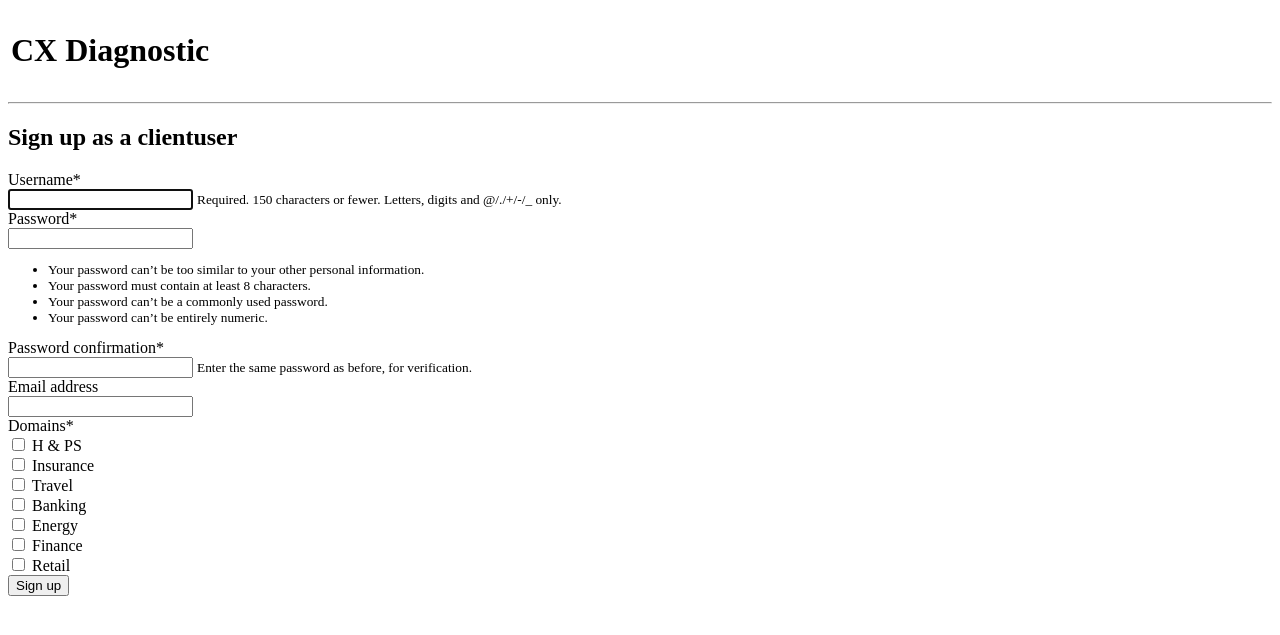
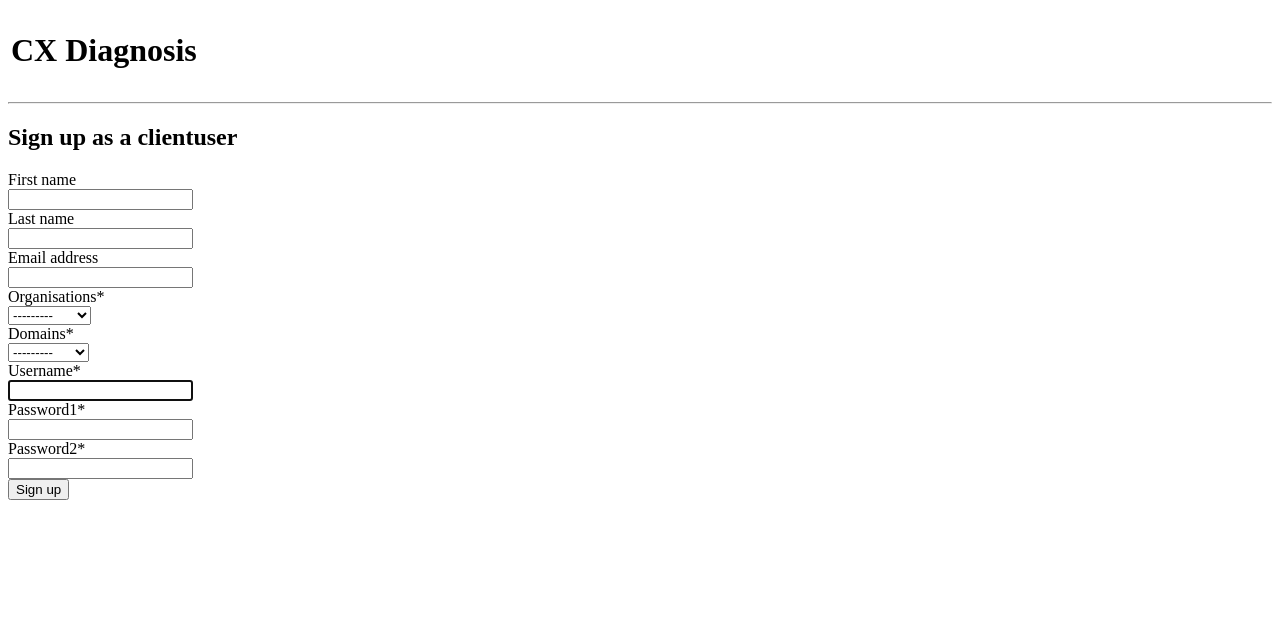
Before and after one commit to mynewprj/cxd, a Django app: page /cxaccounts/client/signup/ in a window 1280 px wide. Shown: the top 635 px of the page. Run offline with Django 3.2, Linux system fonts and the light colour scheme; data comes from the database, SQL or seed files in the repository; some libraries are stand-ins or nearby versions.

Commit message:
signup page with droup list and extra field pushed to dev1 branch

```diff
--- a/cxcontainer/cxdiagnosis/forms.py
+++ b/cxcontainer/cxdiagnosis/forms.py
@@ -1,7 +1,9 @@
 from django import forms
 from django.contrib.auth.forms import UserCreationForm
 from django.db import transaction
-from cxdiagnosis.models import (ClientUser, User, Domain)
+from django.forms.utils import ValidationError
+
+from cxdiagnosis.models import (ClientUser, User, Domain, Organisation)
 
 # class ClientUserSignUpForm(UserCreationForm):
 #     domain = forms.ModelChoiceField(
@@ -10,15 +12,23 @@ from cxdiagnosis.models import (ClientUser, User, Domain)
 #         # required=True
 #     )
 class ClientUserSignUpForm(UserCreationForm):
-    domains = forms.ModelMultipleChoiceField(
-        queryset=Domain.objects.all(),
-        widget=forms.CheckboxSelectMultiple,
+    domains = forms.ModelChoiceField(
+        queryset=Domain.objects.all().order_by('name'),
+        # widget=forms.Select,
         required=True
     )
+    organisations = forms.ModelChoiceField(
+        queryset=Organisation.objects.all().order_by('name'),
+        # widget=forms.Select,
+        required=True
+    )
+    username = forms.CharField(help_text=False)
+    password1 = forms.CharField(widget=forms.PasswordInput, help_text=False)
+    password2 = forms.CharField(widget=forms.PasswordInput, help_text=False)
 
     class Meta(UserCreationForm.Meta):
         model = User
-        fields = ('username', 'password1', 'password2', 'email', 'domains')
+        fields = ('first_name', 'last_name', 'email', 'organisations', 'domains', 'username', 'password1', 'password2',)
 
     @transaction.atomic
     def save(self):
@@ -26,7 +36,9 @@ class ClientUserSignUpForm(UserCreationForm):
         user.is_clientuser = True
         user.save()
         clientuser = ClientUser.objects.create(user=user)
-        clientuser.domains.add(*self.cleaned_data.get('domains'))
+        clientuser.organisations = self.cleaned_data.get('organisations')
+        clientuser.domains = self.cleaned_data.get('domains')
+        clientuser.save()
         return user
 
 # from django import forms
--- a/cxcontainer/cxdiagnosis/models.py
+++ b/cxcontainer/cxdiagnosis/models.py
@@ -20,25 +20,33 @@ class Domain(models.Model):
     def __str__(self):
         return self.name
 
+class Organisation(models.Model):
+    name = models.CharField(max_length=50)
+
+    def __str__(self):
+        return self.name
+
 class CapabilityArea(models.Model):
     owner = models.ForeignKey(User, on_delete=models.CASCADE, related_name='capabilityareas')
     name = models.CharField(max_length=255)
     domain = models.ForeignKey(Domain, on_delete=models.CASCADE, related_name='capabilityareas')
+    organisation = models.ForeignKey(Organisation, on_delete=models.CASCADE, related_name='capabilityareas')
 
     def __str__(self):
         return self.name
-
-class Question(models.Model):
-    capabilityarea = models.ForeignKey(CapabilityArea, on_delete=models.CASCADE, related_name='questions')
-    text = models.CharField('Question', max_length=255)
-
-    def __str__(self):
-        return self.text
+#
+# class Question(models.Model):
+#     capabilityarea = models.ForeignKey(CapabilityArea, on_delete=models.CASCADE, related_name='questions')
+#     text = models.CharField('Question', max_length=255)
+#
+#     def __str__(self):
+#         return self.text
 
 class ClientUser(models.Model):
     user = models.OneToOneField(User, on_delete=models.CASCADE, primary_key=True)
-    capabilityareas = models.ManyToManyField(CapabilityArea, through='ResultsOfCapabilityArea')
-    domains = models.ManyToManyField(Domain, related_name='clientuser_domains')
+    # capabilityareas = models.ManyToManyField(CapabilityArea, through='ResultsOfCapabilityArea')
+    domains = models.ForeignKey(Domain, on_delete=models.SET_NULL, null=True)
+    organisations = models.ForeignKey(Organisation, on_delete=models.SET_NULL, null=True)
 
     # def get_unanswered_questions(self, quiz):
     #     answered_questions = self.quiz_answers \
@@ -50,8 +58,8 @@ class ClientUser(models.Model):
     def __str__(self):
         return self.user.username
 
-class ResultsOfCapabilityArea(models.Model):
-    clientuser = models.ForeignKey(ClientUser, on_delete=models.CASCADE, related_name='result_of_capability_areas')
-    capabilityarea = models.ForeignKey(CapabilityArea, on_delete=models.CASCADE, related_name='result_of_capability_areas')
-    score = models.FloatField()
-    date = models.DateTimeField(auto_now_add=True)
+# class ResultsOfCapabilityArea(models.Model):
+#     clientuser = models.ForeignKey(ClientUser, on_delete=models.CASCADE, related_name='result_of_capability_areas')
+#     capabilityarea = models.ForeignKey(CapabilityArea, on_delete=models.CASCADE, related_name='result_of_capability_areas')
+#     score = models.FloatField()
+#     date = models.DateTimeField(auto_now_add=True)
--- a/cxcontainer/cxdiagnosis/templates/clientuser/capability_area_list.html
+++ b/cxcontainer/cxdiagnosis/templates/clientuser/capability_area_list.html
@@ -24,7 +24,7 @@
           </tr>
         {% empty %}
           <tr>
-            <td class="bg-light text-center font-italic" colspan="4">No quiz matching your interests right now.</td>
+            <td class="bg-light text-center font-italic" colspan="4">No capability matching your domain right now.</td>
           </tr>
         {% endfor %}
       </tbody>
--- a/cxcontainer/cxdiagnosis/templates/clientuser/client.html
+++ /dev/null
@@ -1 +0,0 @@
-     <h2>Client page, Welcome to Django!</h2>
--- a/cxcontainer/cxdiagnosis/urls.py
+++ b/cxcontainer/cxdiagnosis/urls.py
@@ -9,10 +9,8 @@ urlpatterns = [
         path('', clientuser.CapabilityAreaList.as_view(), name='capability_area_list'),
         # path('domains/', clientuser.ClinetsDomain.as_view(), name='clinet_domains'),
         # path('result/', clientuser.ResultsOfCapabilityArea.as_view(), name='result_of_capability_area_list'),
-        path('capabilityarea/<int:pk>/', clientuser.capability_area_quiz, name='capability_area_quiz'),
+        # path('capabilityarea/<int:pk>/', clientuser.capability_area_quiz, name='capability_area_quiz'),
     ], 'cxdiagnosis'), namespace='clientuser')),
 
-    path('hello/', clientuser.hello),
-    path('clienthello/', clientuser.client_hello, name='clienthello'),
 
 ]
--- a/cxcontainer/cxdiagnosis/views/clientuser.py
+++ b/cxcontainer/cxdiagnosis/views/clientuser.py
@@ -32,33 +32,24 @@ class CapabilityAreaList(ListView):
     template_name = 'clientuser/capability_area_list.html'
     # template_name = 'home.html'
 
-    def get_queryset(self):
-        clientuser = self.request.user.clientuser
-        clientuser_domains = clientuser.domains.values_list('pk', flat=True)
-        result_of_capability_areas = clientuser.capabilityareas.values_list('pk', flat=True)
-        queryset = CapabilityArea.objects.filter(domain__in=clientuser_domains) \
-            .exclude(pk__in=result_of_capability_areas) \
-            .annotate(questions_count=Count('questions')) \
-            .filter(questions_count__gt=0)
-        return queryset
+    # def get_queryset(self):
+    #     clientuser = self.request.user.clientuser
+    #     clientuser_domains = clientuser.domains.values_list('pk', flat=True)
+    #     clientuser_organisations = clientuser.organisations.values_list('pk', flat=True)
+    #     result_of_capability_areas = clientuser.capabilityareas.values_list('pk', flat=True)
+    #     queryset = CapabilityArea.objects.filter(domain__in=clientuser_domains) \
+    #         .filter(organisation__in=clientuser_organisations) \
+    #         .exclude(pk__in=result_of_capability_areas) \
+    #         .annotate(questions_count=Count('questions')) \
+    #         .filter(questions_count__gt=0)
+    #     return queryset
 
-@login_required
-@clientuser_required
-def capability_area_quiz(request, pk):
-    capability_area_quiz = get_object_or_404(Quiz, pk=pk)
-    clientuser = request.user.clientuser
-
-    # if clientuser.capabilityareas.filter(pk=pk).exists():
-        # return render(request, 'students/capability_area_quiz.html')
-    return render(request, 'clientuser/capability_area_quiz.html')
-
-
-# Create your views here.
-from django.http import HttpResponse, HttpResponseNotFound
-def hello(request):
-    return HttpResponse("<h2>Hello, Welcome to Django!</h2>")
-def client_user(request):
-    return render(request, "clientuser/client.html")
-def client_hello(request):
-   now=time.strftime("%d/%m/%Y %H:%M:%S")
-   return render(request, "clientuser/clienthello.html", {"today" : now})
+# @login_required
+# @clientuser_required
+# def capability_area_quiz(request, pk):
+#     capability_area_quiz = get_object_or_404(Quiz, pk=pk)
+#     clientuser = request.user.clientuser
+#
+#     # if clientuser.capabilityareas.filter(pk=pk).exists():
+#         # return render(request, 'students/capability_area_quiz.html')
+#     return render(request, 'clientuser/capability_area_quiz.html')
--- a/cxcontainer/cxdiagnosis/views/signup.html
+++ /dev/null
@@ -1,6 +0,0 @@
-{% extends 'base.html' %}
-
-{% block content %}
-  <h2>New user? Create account: </h2>
-  <a href="{% url 'client_signup' %}" class="btn btn-client btn-lg" role="button">client signup</a>
-{% endblock %}
--- a/cxcontainer/cxproject/settings.py
+++ b/cxcontainer/cxproject/settings.py
@@ -39,6 +39,7 @@ INSTALLED_APPS = [
     'django.contrib.staticfiles',
     'cxdiagnosis',
     'crispy_forms',
+    'admin_auto_filters',
 
 ]
 
--- /dev/null
+++ b/cxcontainer/requirements.txt
@@ -0,0 +1,4 @@
+Django==2.0.1
+django-crispy-forms==1.7.0
+django-admin-autocomplete-filter==0.2
+pytz==2017.3
--- a/cxcontainer/templates/base.html
+++ b/cxcontainer/templates/base.html
@@ -2,15 +2,23 @@
 <html lang="en">
   <head>
     <meta charset="utf-8">
-    <title>{% block title %} CX Diagnostic {% endblock %}</title>
+    <title>{% block title %} CX Diagnosis {% endblock %}</title>
   </head>
   <body>
     <header>
       <table>
         <tr>
-          <td style="width: 98%"><h1>CX Diagnostic</h1></td>
+          <td style="width: 85%"><h1>CX Diagnosis</h1></td>
           {% if user.is_authenticated %}
-            <td><a href="{% url 'logout' %}">logout</a></td>
+            {% if user.is_clientuser %}
+              <td style="width: 10%"><a>Client User ID : </a></td>
+            {% elif user.is_csguser %}
+              <td style="width: 10%"><a>CSG User ID : </a></td>
+            {% elif user.is_cxsuperuser %}
+              <td style="width: 10%"><a>Admin User ID : </a></td>
+            {% endif %}
+            <td style="width: 5%"><a>{{ user.username }} </a></td>
+          <td><a href="{% url 'logout' %}">logout</a></td>
           {% endif %}
         </tr>
       </table>
```
Also changed, not shown: cxcontainer/cxdiagnosis/templates/clientuser/clienthello.html (deleted, +0 -8 lines), cxcontainer/cxdiagnosis/migrations/0001_initial.py, cxcontainer/cxdiagnosis/migrations/0002_auto_20190116_1237.py (deleted), cxcontainer/cxdiagnosis/migrations/0002_initial.py (added), cxcontainer/db.sqlite3.
